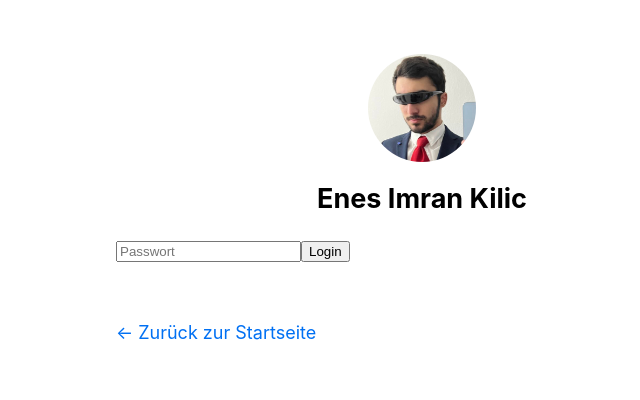
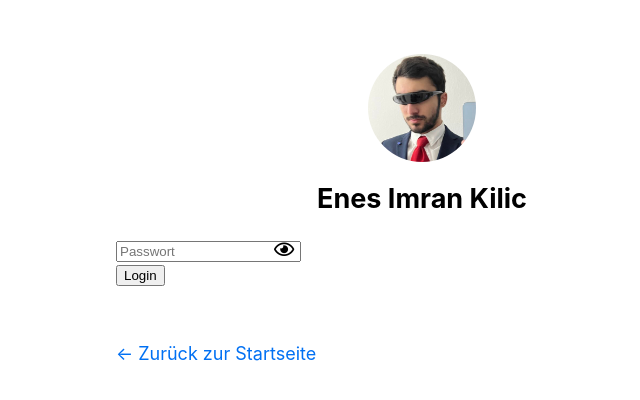
Before and after one commit to enesimran/nextjs-blog, a Next.js app: page /admin/dashboard in a window 1280 px wide. Shown: the top 400 px of the page, without its empty margins (218-858 px from the left). Built offline with nearby package versions, Linux system fonts and the light colour scheme.

Commit message:
added visibility Button for password

```diff
--- a/pages/admin/dashboard.js
+++ b/pages/admin/dashboard.js
@@ -4,6 +4,7 @@ import utilStyles from "../../styles/utils.module.css";
 import Link from "next/link";
 import { useCookies } from "react-cookie";
 import { parseCookies } from "nookies";
+import Head from "next/head";
 
 
 export default function Dashboard(props) {
@@ -64,13 +65,21 @@ export default function Dashboard(props) {
   } else {
     return (
       <Layout>
+
+      <Head>
+      <link rel="stylesheet" href="https://cdnjs.cloudflare.com/ajax/libs/font-awesome/5.13.0/css/all.min.css"></link>
+      </Head>
+
         <input
+        id="pass"
           type="password"
           value={password}
           onChange={(e) => setPassword(e.target.value)}
           placeholder="Passwort"
-        ></input>
-        <button onClick={handleLogin}>Login</button>
+        ></input><i onClick={() => {
+          document.getElementById("pass").setAttribute('type', document.getElementById("pass").getAttribute('type') === 'password' ? 'text' : 'password')
+        }} style={{marginLeft: -1.5 + "em", cursor: "pointer"}} class="far fa-eye" id="togglePassword"></i>
+        <button style={{display: "block"}} onClick={handleLogin}>Login</button>
       </Layout>
     );
   }
```
